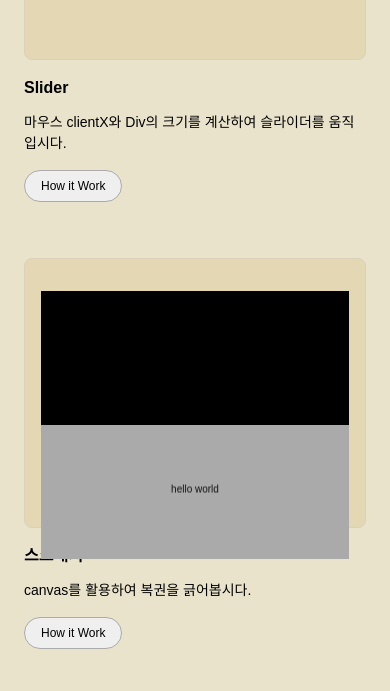
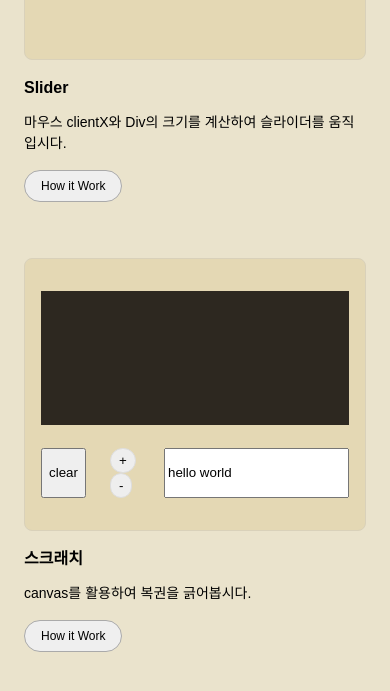
Before and after one commit to miloe2/playground, a plain HTML site: page index.html in a window 390 px wide. Shown: the part 759-1450 px from the top of the page. Drawn offline with Linux system fonts and the light colour scheme; a web font is replaced by a local one.

Commit message:
[Fix] css 오탈자 수정

```diff
--- a/css/contents.css
+++ b/css/contents.css
@@ -85,13 +85,14 @@
   width: 100%;
 }
 
-#scratchCavnas {
+#scratchCanvas {
   display: block;
   position: absolute;
+  background-color: transparent;
   width: 100%;
 }
 
 #canvasText {
-  position: absolute;
-  background-color: #aaa;
+
+  background-color: var(--accent-light);
 }
--- a/css/main.css
+++ b/css/main.css
@@ -133,7 +133,7 @@ nav ul li {
 }
 
 .tutorialWrap {
-  position: abosolute;
+  position: absolute;
   top: 0;
   left: 0;
   width: 100%;
@@ -147,7 +147,7 @@ nav ul li {
 /* 768px  */
 @media (max-width: 768px) {
   main {
-    width: cals(100% - 2rem);
+    width: 100%;
     padding: 24px 1.5rem;
     display: block;
   }
--- a/script/scratchCanvas.js
+++ b/script/scratchCanvas.js
@@ -69,7 +69,7 @@ class ScratchCanvas {
   }
 
   drawInitCanvas = () => {
-    // this.ctx.fillStyle = '#555';
+    this.ctx.fillStyle = '#2d2820';
     this.drawText();
     this.ctx.fillRect(0, 0, this.canvas.width / window.devicePixelRatio, this.canvas.height / window.devicePixelRatio);
   }
```
